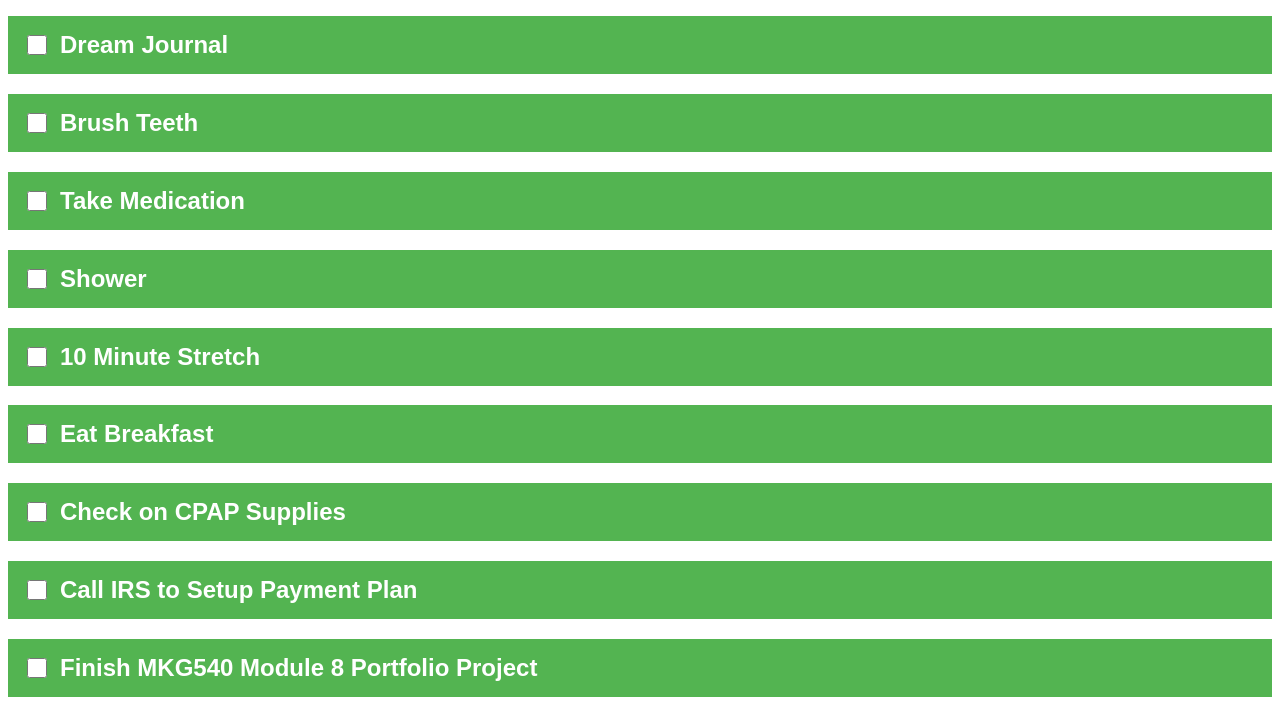
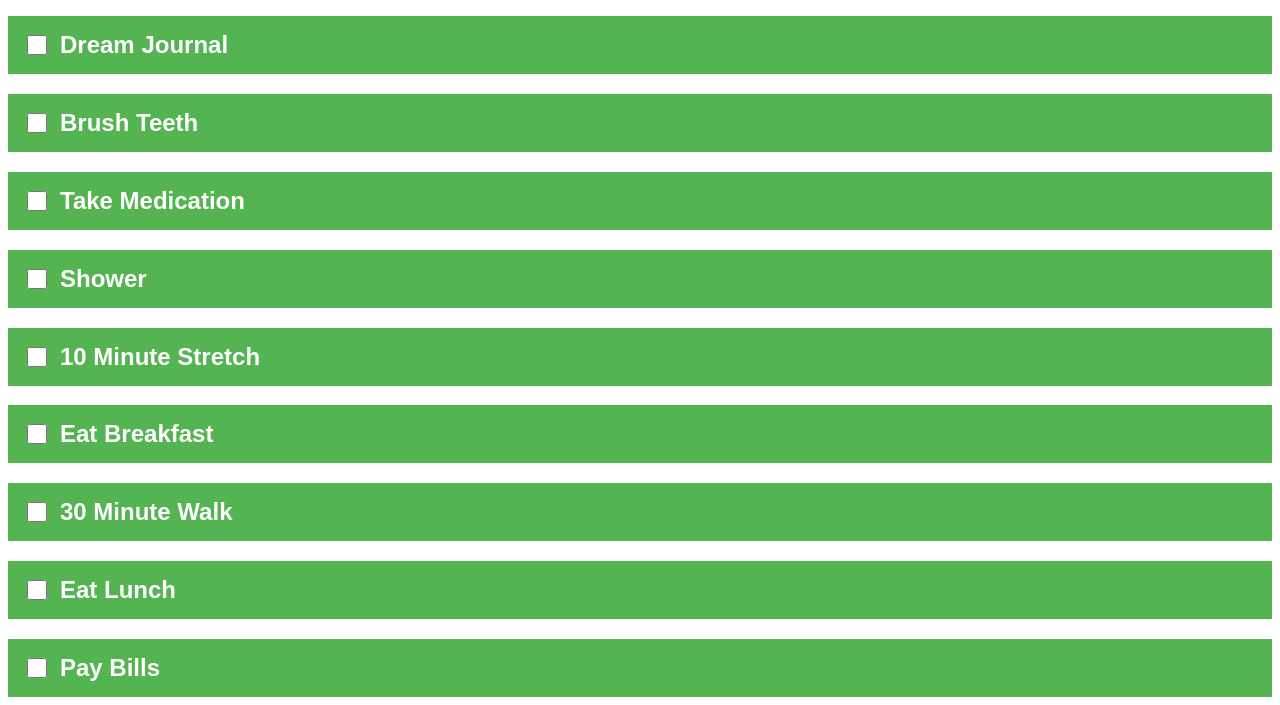
Before and after one commit to nadineherrera/wednesday, a plain HTML site: page index.html in a window 1280 px wide. Shown: the part 95-800 px from the top of the page. Drawn offline with Linux system fonts and the light colour scheme.

Commit message:
Update index.html

```diff
--- a/index.html
+++ b/index.html
@@ -50,9 +50,6 @@
   <h2><input type="checkbox" id="task4"> Shower</h2>
   <h2><input type="checkbox" id="task5"> 10 Minute Stretch</h2>
   <h2><input type="checkbox" id="task6"> Eat Breakfast</h2>
-  <h2><input type="checkbox" id="task6"> Check on CPAP Supplies</h2>
-  <h2><input type="checkbox" id="task6"> Call IRS to Setup Payment Plan</h2>
-  <h2><input type="checkbox" id="task6"> Finish MKG540 Module 8 Portfolio Project</h2>
   <h2><input type="checkbox" id="task8"> 30 Minute Walk</h2>
   <h2><input type="checkbox" id="task9"> Eat Lunch</h2>
   <h2><input type="checkbox" id="task9"> Pay Bills</h2>
```
